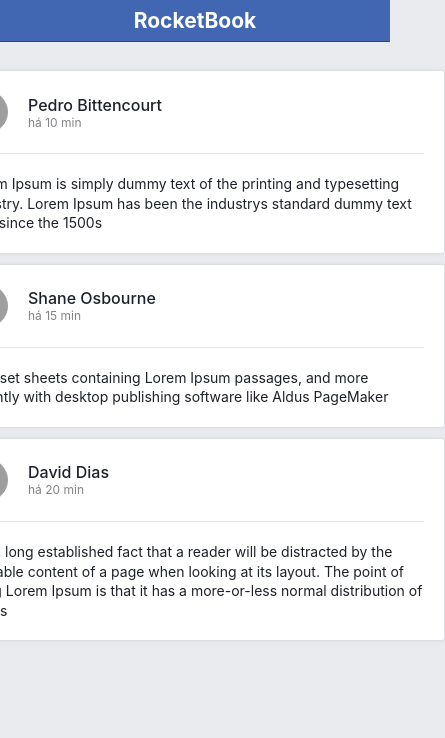
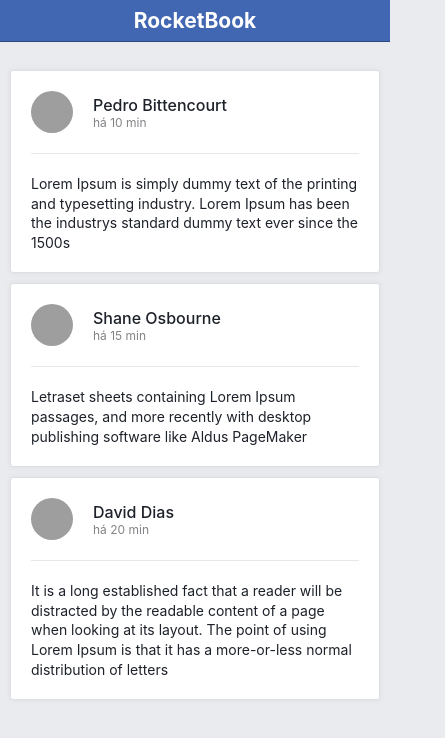
Before and after one commit to pd-bittencourt/2_1-desafio, a React app: page / in a window 390 px wide. Shown: the top 738 px of the page, 445 px wide, since content can reach past the window. Built offline with nearby package versions, Linux system fonts and the light colour scheme; grey boxes are pictures that could not be loaded.

Commit message:
Organize components folder & fix style for mobile

```diff
--- a/package.json
+++ b/package.json
@@ -2,7 +2,7 @@
   "name": "2_1-desafio",
   "version": "1.0.0",
   "description": "",
-  "main": "App.js",
+  "main": "index.js",
   "scripts": {
     "dev": "webpack-dev-server --node development"
   },
--- a/src/App.js
+++ b/src/components/App.js
@@ -1,5 +1,4 @@
 import React, { Component } from 'react';
-import { render } from 'react-dom';
 import './App.css';
 
 import Header from './Header/Header';
@@ -49,4 +48,4 @@
   }
 }
 
-render(<App />, document.getElementById('app'));
+export default App;
--- a/src/Post/styles.css
+++ b/src/components/Post/styles.css
@@ -1,7 +1,7 @@
 .post-wrapper {
-  width: 500px;
+  max-width: 600px;
   background: #fff;
-  margin-top: 10px;
+  margin: 10px 10px 0;
   border-radius: 3px;
   border: 1px solid #dddfe2;
   box-shadow: 0 0 5px #dddfe2;
--- /dev/null
+++ b/src/index.js
@@ -0,0 +1,5 @@
+import React from 'react';
+import { render } from 'react-dom';
+import App from './components/App';
+
+render(<App />, document.getElementById('app'));
--- a/webpack.config.js
+++ b/webpack.config.js
@@ -1,7 +1,7 @@
 const path = require('path');
 
 module.exports = {
-  entry: path.resolve(__dirname, 'src', 'App.js'),
+  entry: path.resolve(__dirname, 'src', 'index.js'),
   output: {
     path: path.resolve(__dirname, 'public'),
     filename: 'bundle.js',
```
Also changed, not shown: src/components/App.css (renamed from src/App.css), src/components/Header/Header.js (renamed from src/Header/Header.js), src/components/Header/styles.css (renamed from src/Header/styles.css), src/components/Post/Post.js (renamed from src/Post/Post.js), src/components/Post/PostHeader.js (renamed from src/Post/PostHeader.js).
